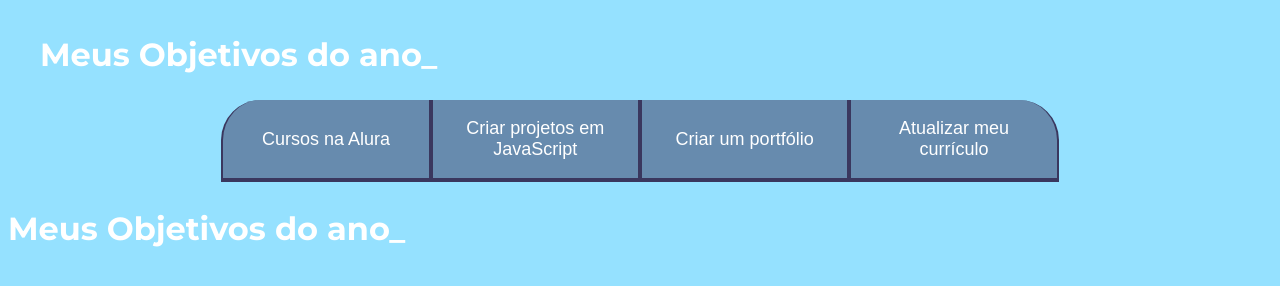
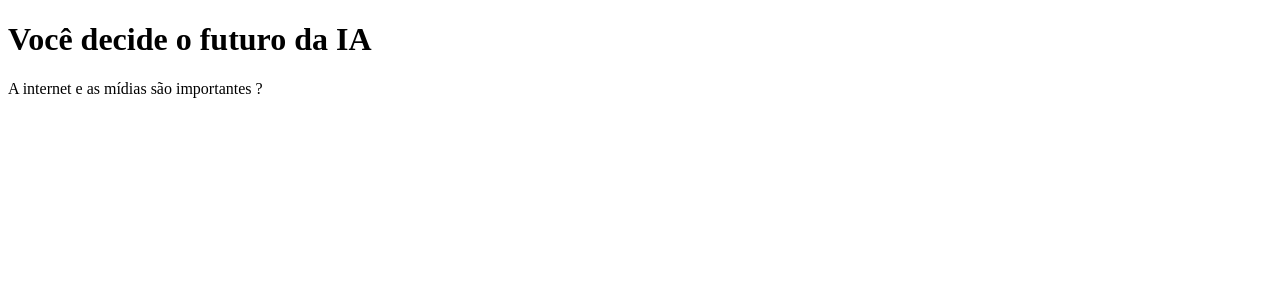
Before and after one commit to bedin15/Matematica-II, a plain HTML site: page index.html in a window 1280 px wide. Drawn offline with Linux system fonts and the light colour scheme.

Commit message:
Add files via upload

```diff
--- a/index.html
+++ b/index.html
@@ -1,24 +1,20 @@
 <!DOCTYPE html>
 <html lang="pt-br">
 <head>
-  <meta charset="UTF-8">
-  <meta name="viewport" content="width=device-width, initial-scale=1.0">
-  <title>Meus objetivos do ano</title>
+    <meta charset="UTF-8">
+    <meta name="viewport" content="width=device-width, initial-scale=1.0">
+    <link rel="stylesheet" href="style.css">
+    <title>Você decide o futuro da IA</title>
 </head>
 <body>
-    <section class="conteudo-principal">
-      <h2 class="titulo-principal">Meus Objetivos do ano<span>_</span></h2>
-      <div class="botoes">
-        <button class="botao">Cursos na Alura</button>
-        <button class="botao">Criar projetos em JavaScript</button>
-        <button class="botao">Criar um portfólio</button>
-        <button class="botao">Atualizar meu currículo</button>
-      </div>
-    </section>
-  </body>
-  </html>
-  <link rel="stylesheet" href="style.css">
-  <h2 class="titulo-principal">Meus Objetivos do ano<span>_</span></h2>    </section>
-  <script src="main.js"></script>
+    <div class="caixa-principal">
+        <h1>Você decide o futuro da IA</h1>
+        <div class="caixa-perguntas"></div>
+        <div class="caixa-alternativas"></div>
+        <div class="caixa-resultado">
+            <p class="texto-resultado"></p>
+        </div>
+    </div>
+    <script src="script.js"></script>
 </body>
 </html>
--- /dev/null
+++ b/script.js
@@ -0,0 +1,39 @@
+const caixaPrincipal = document.querySelector(".caixa-principal");
+const caixaPerguntas = document.querySelector(".caixa-perguntas");
+const caixaAlternativas = document.querySelector(".caixa-alternativas");
+const caixaResultado = document.querySelector(".caixa-resultado");
+const textoResultado = document.querySelector(".texto-resultado");
+
+const perguntas = [
+    {
+        enunciado: "A internet e as mídias são importantes ?",
+        alternativas: [
+            "Sim! Facilitam o nosso cotidiano, são indispensaveis em alguns trabalhos e até deram origens a novas profissões.!",
+            "Não! Sobrevivemos a mais de 1000 anos sem."
+        ]
+    },
+    {
+        enunciado: "É possivel usar a tecnologia atualde uma forma educativa?",
+        alternativas: [
+            "Não! Pois essa tecnologia é poluída e só conta com besteiras que infectam desde os mais jovens até os idosos.",
+            "Não! Pois os seres humanos não sabem usufruir dela para o bem",
+        ]
+    },
+    {
+        enunciado: "Todos os sites e redes sociais são para o bem ?",
+        alternativas: [
+            "Não, pois tem alguns criados para enganação, roubo. pedofilia, conteúdo inapropriado...",
+            "Não! A internet veio com o intuito de nos ajudar e facilitar o dia a dia, mas se não usada de forma correta pode ocasionar um grande problema com o uso de sites e redes indevidas."
+        ]
+    },
+];
+
+let atual = 0;
+let perguntaAtual;
+
+function mostraPergunta() {
+    perguntaAtual = perguntas[atual];
+    caixaPerguntas.textContent = perguntaAtual.enunciado;
+}
+
+mostraPergunta();
--- a/style.css
+++ /dev/null
@@ -1,84 +0,0 @@
-@import url('https://fonts.googleapis.com/css2?family=Montserrat:ital,wght@0,100..900;1,100..900&display=swap');
-
-:root {
-  --cor-de-fundo: #95e1ff;
-  --verde: #6FFF57;
-  --branco: #FFFFFF;
-  --botao-ativo: #3A375E;
-  --botao-inativo: rgba(58, 55, 94, 0.5);
-  --texto-fundo: rgba(58, 55, 94, 0.3);
-}
-
-body {
-  background-color: var(--cor-de-fundo);
-  color: var(--branco);
-  font-family: 'Montserrat', sans-serif;
-}
-.conteudo-principal {
-  display: flex;
-  flex-direction: column;
-  justify-content: center;
-  align-items: center;
-  max-width: 1200px;
-  width: 100%;
-  margin: 0 auto;
-}
-.titulo-principal {
-  text-align: left;
-  width: 100%;
-  font-size: 32px;
-}
-.titulo-principal span {
-  color: var(--branco);
-}
-.botao{
-  font-family: "Crakra Petch", sans-serif;
-  background-color: var(--botao-inativo);
-  color: var(--branco);
-  display: flex;
-  justify-content: center;
-  padding: 1em;
-  font-size: 18px;
-  align-items: center;
-}
-.botao {
-  font-family: "Crakra Petch", sans-serif;
-  background-color: var(--botao-inativo);
-  color: var(--branco);
-  display: flex;
-  justify-content: center;
-  padding: 1em;
-  font-size: 18px;
-  align-items: center;
-  width: 100%;
-  border-bottom: 4px solid var(--botao-ativo);
-  border-left: 2px solid var(--botao-ativo);
-  border-right: 2px solid var(--botao-ativo);
-  border-top: none;
-}
-.botoes {
-  display: block;
-}
-@media screen and (min-width: 768px) {
-  .botoes {
-      display: flex;
-  }
-}.botao:first-child {
-  border-radius: 40px 40px 0 0;
-}
-@media screen and (min-width: 768px) {
-  .botoes {
-      display: flex;
-  }
-
-  .botao:first-child {
-      border-radius: 40px 0 0 0;
-  }
-
-  .botao:last-child {
-      border-radius: 0 40px 0 0;
-  }
-}.ativo{
-  background-color: var(--botao-ativo);
-  border-bottom: 4px solid var(--verde);
-  }
```
